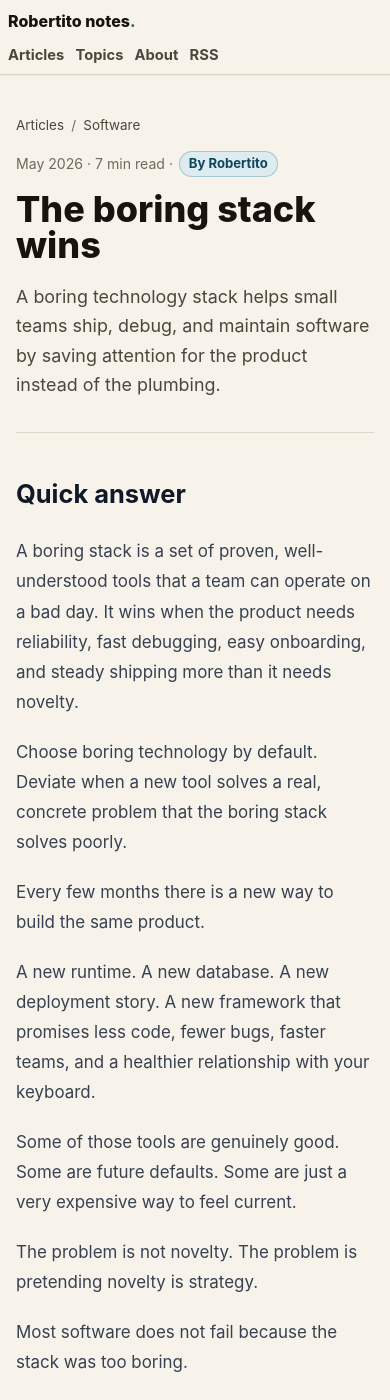
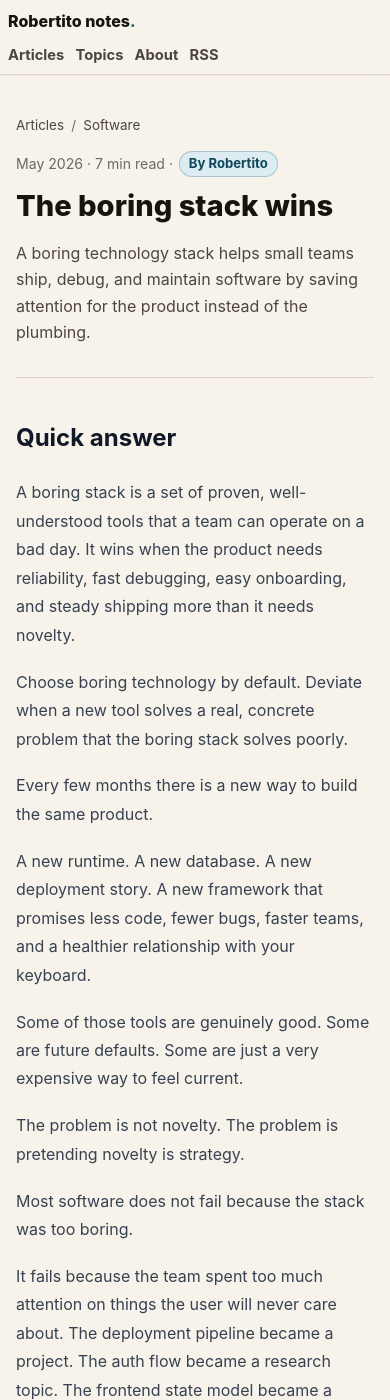
Before and after one commit to juanmanuelramallo/robertito-blog, a Jekyll site: the page built from _posts/2026-05-25-the-boring-stack-wins.md, in a window 390 px wide and 1400 px high. Built offline with Jekyll 4.4.1, drawn with Linux system fonts in a browser that asks for light colours.

Commit message:
Tighten post layout on mobile

```diff
--- a/assets/main.css
+++ b/assets/main.css
@@ -2069,6 +2069,32 @@ main {
     padding-top: 2.5rem;
   }
 
+  .post-header h1 {
+    font-size: 1.82rem;
+    line-height: 1.04;
+    max-width: calc(100vw - 2rem);
+    overflow-wrap: anywhere;
+    word-break: break-word;
+  }
+
+  .post-dek,
+  .prose {
+    font-size: 1rem;
+    max-width: calc(100vw - 2rem);
+    overflow-wrap: anywhere;
+    word-break: break-word;
+  }
+
+  .prose :where(p, li, h2, h3) {
+    max-width: 100%;
+    overflow-wrap: anywhere;
+    word-break: break-word;
+  }
+
+  .post-content :where(code):not(pre code) {
+    white-space: normal;
+  }
+
   .author-profile {
     padding-top: 2.25rem;
   }
```
Also changed, not shown: main.css (+26 -0 lines).
